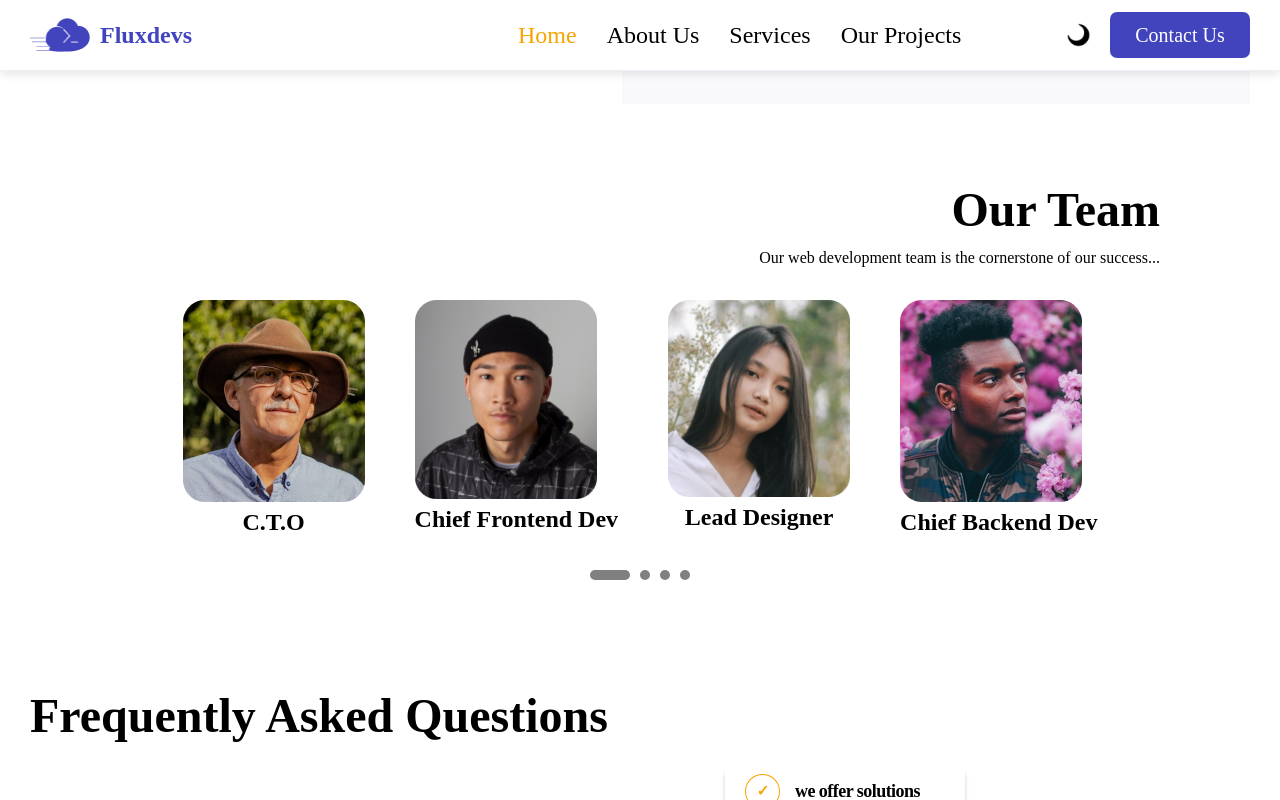
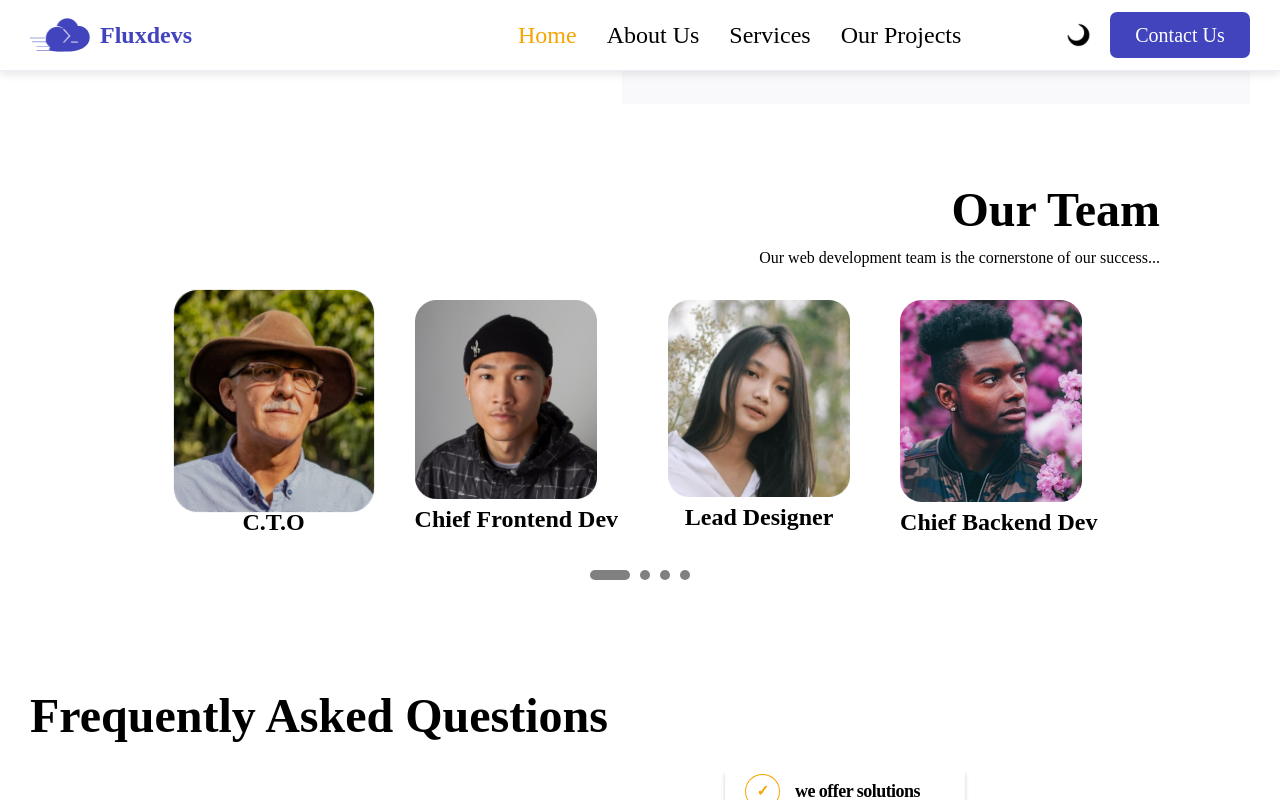
Before and after one commit to jubrealguy/fluxDevs, a React (Create React App) app: page / in a window 1280 px wide. In both pictures the pointer is over the picture 273 px from the left and 2352 px from the top of the page. Shown: the part 1952-2752 px from the top of the page. Built offline with nearby package versions, Linux system fonts and the light colour scheme.

Commit message:
pagination

```diff
--- a/src/css/team.css
+++ b/src/css/team.css
@@ -44,7 +44,7 @@
   justify-content: center;
   align-items: flex-start;
   margin: 3rem;
-  overflow: hidden;
+
   gap: 5rem;
 }
 
@@ -54,6 +54,11 @@
 
 .team__details img {
   width: 18.2rem;
+  transition: all .25s;
+}
+
+.team__details img:hover {
+  transform: scale(1.1);
 }
 
 .team__details p {
@@ -111,7 +116,7 @@
 }
 
 .pagination:hover {
-  gap: 1.5rem;
+  gap: 1.35rem;
 }
 
 .page {
```
